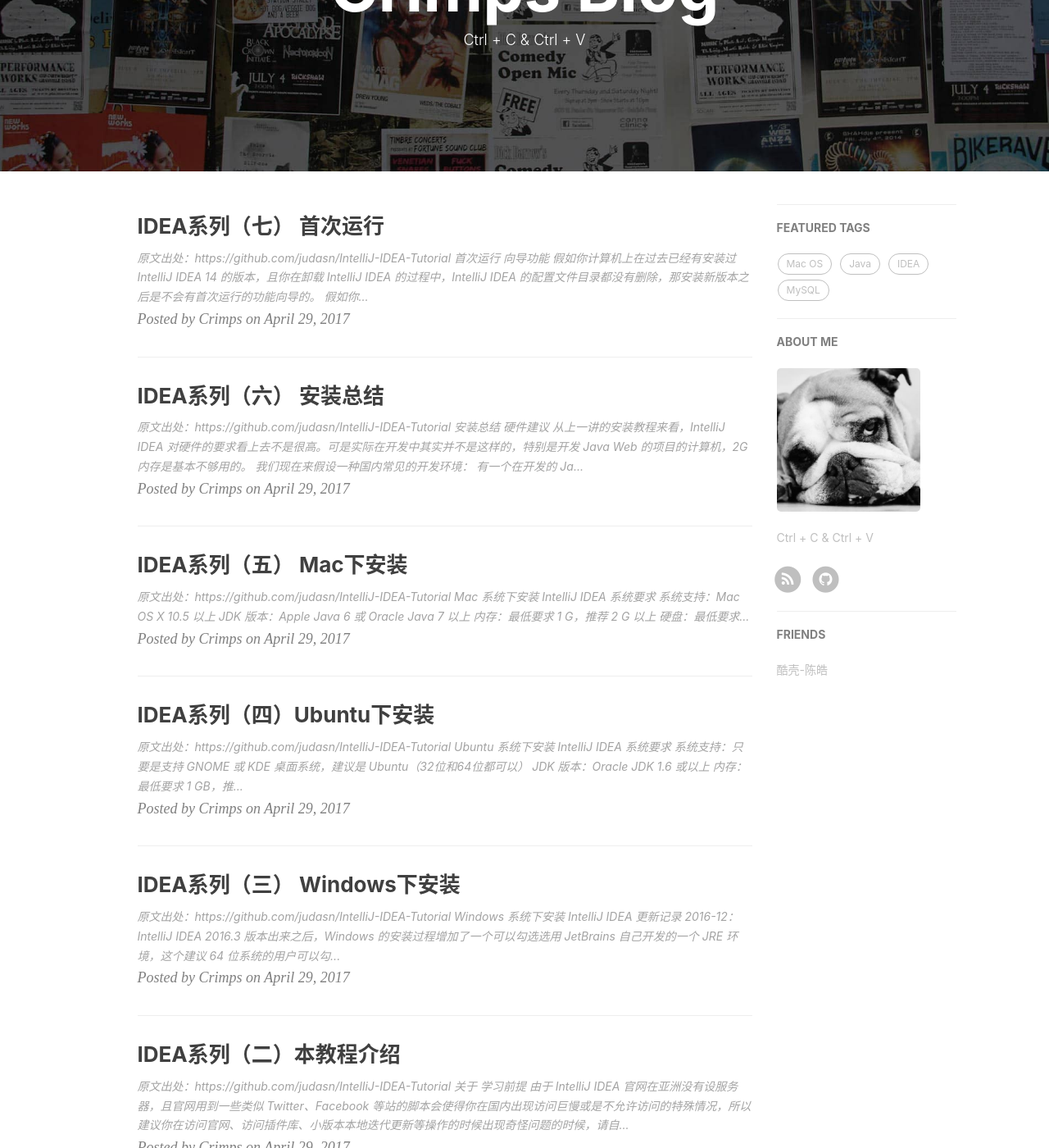
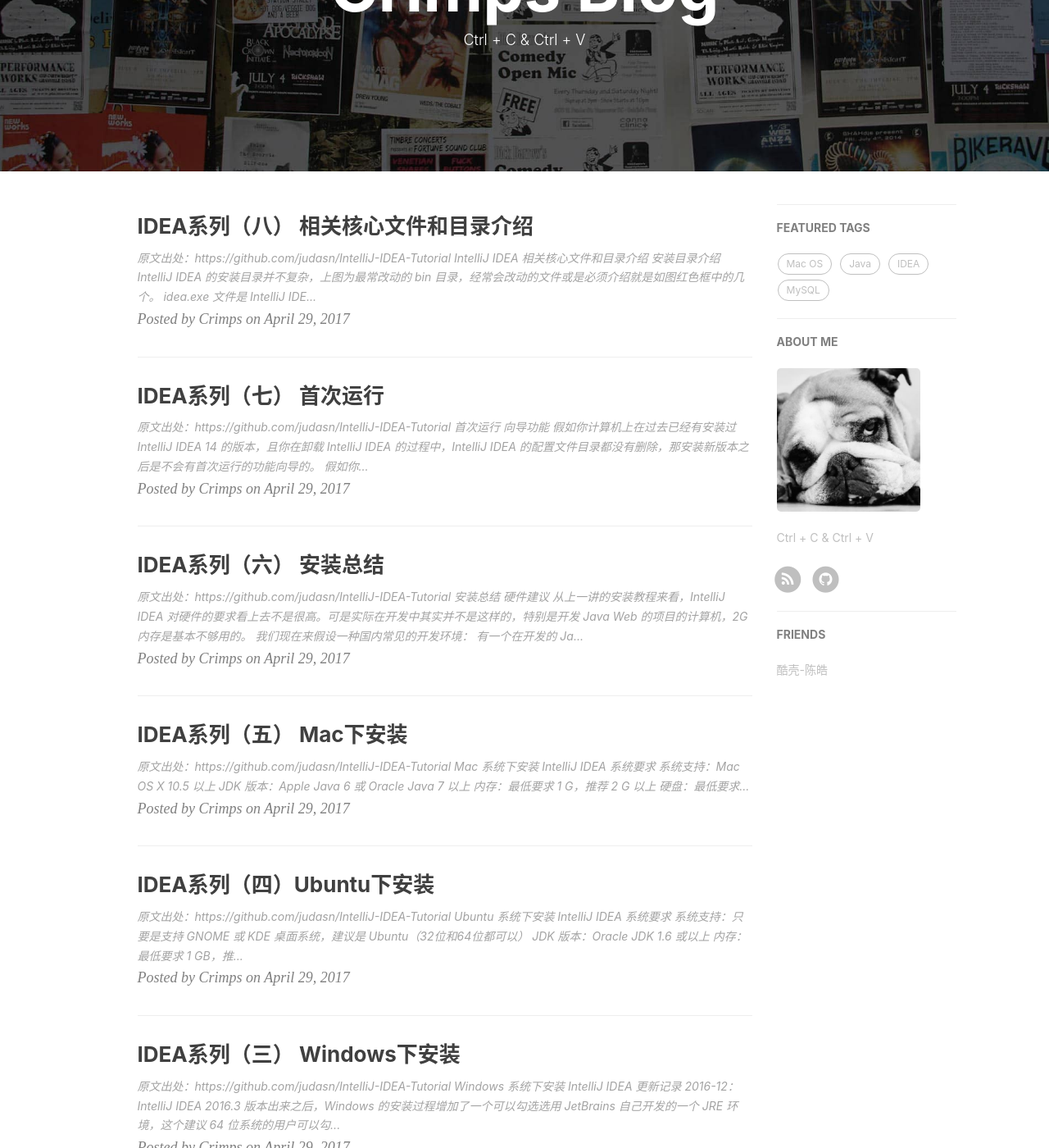
Before and after one commit to crimps/crimps.github.io, a Jekyll site: the page built from index.html, in a window 1280 px wide and 1400 px high, scrolled down 209 px. Shown: the whole window at 82% size. Built offline with Jekyll 4.4.1, drawn with Linux system fonts in a browser that asks for light colours; nearby versions of some CDN libraries; the list of posts is cut into pages by our own code; comment, search, counter and statistics services are not loaded; some of the changed text lies outside the part shown.

Commit message:
相关核心文件和目录介绍

```diff
--- a/_posts/2017-04-29-IDEA-08-installation-directory-introduce.md
+++ b/_posts/2017-04-29-IDEA-08-installation-directory-introduce.md
@@ -1,8 +1,8 @@
 ---
 layout:     post
-title:      "IDEA系列 目录"
+title:      "IDEA系列（八）  相关核心文件和目录介绍"
 subtitle:   ""
-date:       2017-04-29 12:00:00
+date:       2017-04-29 12:00:08
 author:     "Crimps"
 header-img: "img/post-bg-2015.jpg"
 catalog: true
```
